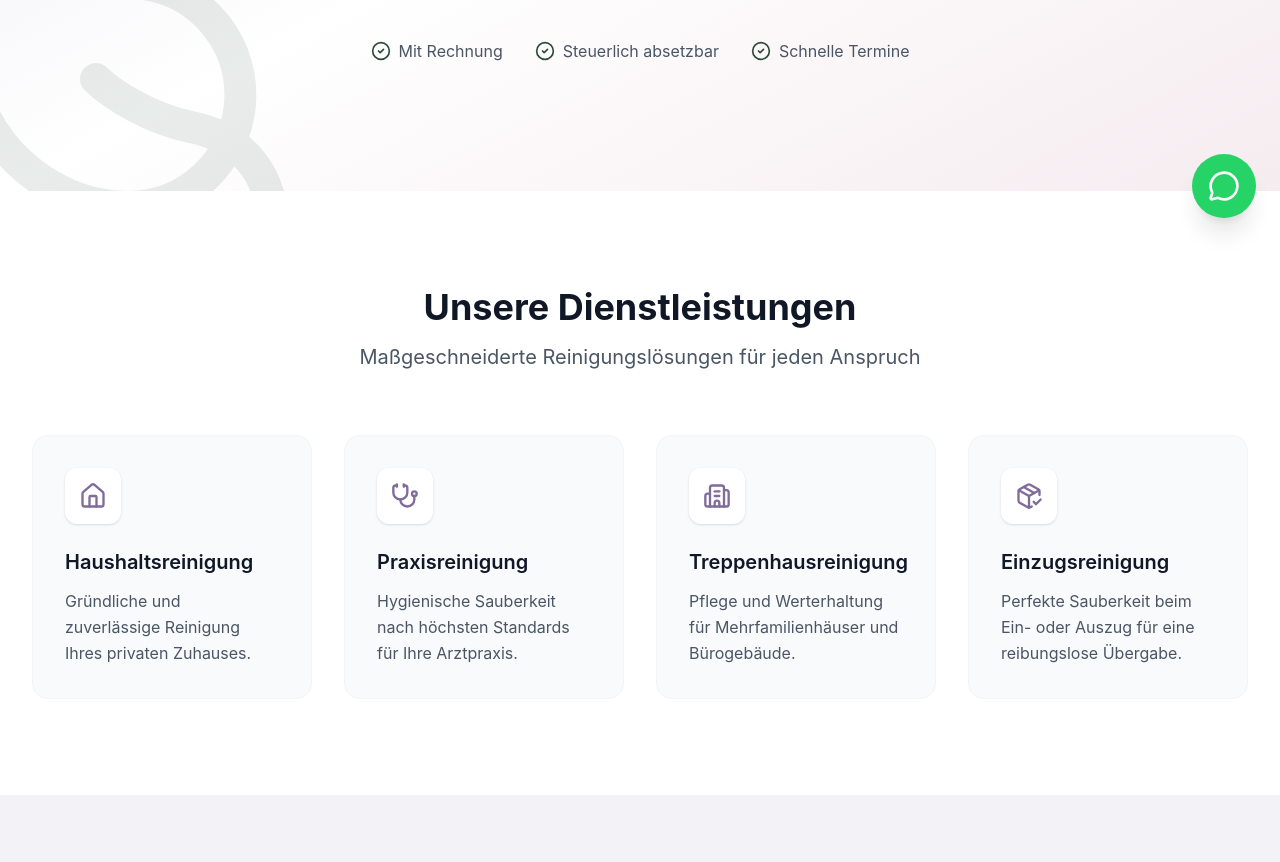
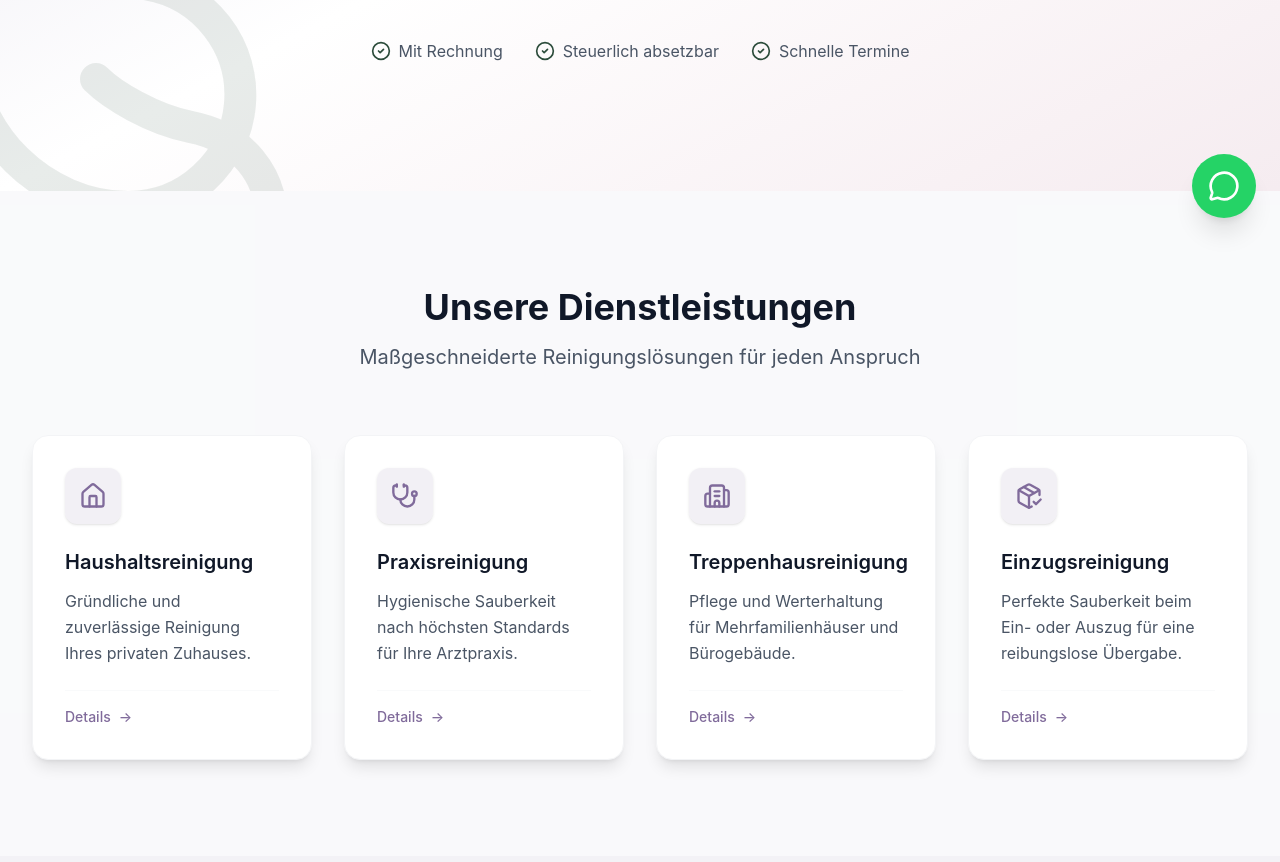
Before and after one commit to ecoezer/cleanhearts, a React (Vite) app: page / in a window 1280 px wide. Shown: the part 558-1420 px from the top of the page. Built offline with nearby package versions, Linux system fonts and the light colour scheme.

Commit message:
Add 3D tilt hover effect to Service cards

```diff
--- a/src/components/Services.tsx
+++ b/src/components/Services.tsx
@@ -1,3 +1,4 @@
+import { useRef, useState } from 'react';
 import { Home, Stethoscope, Building2, PackageCheck } from 'lucide-react';
 
 const services = [
@@ -23,9 +24,87 @@ const services = [
     },
 ];
 
+function TiltCard({ service }: { service: typeof services[0] }) {
+    const cardRef = useRef<HTMLDivElement>(null);
+    const [tilt, setTilt] = useState({ rotateX: 0, rotateY: 0, scale: 1 });
+    const [glow, setGlow] = useState({ x: 0, y: 0, opacity: 0 });
+    const [isHovered, setIsHovered] = useState(false);
+
+    const handleMouseMove = (e: React.MouseEvent<HTMLDivElement>) => {
+        if (!cardRef.current) return;
+        const rect = cardRef.current.getBoundingClientRect();
+        const x = e.clientX - rect.left;
+        const y = e.clientY - rect.top;
+
+        const centerX = rect.width / 2;
+        const centerY = rect.height / 2;
+
+        const percentX = (x - centerX) / centerX;
+        const percentY = -((y - centerY) / centerY);
+
+        setTilt({ rotateX: percentY * 10, rotateY: percentX * 10, scale: 1.05 });
+        setGlow({ x, y, opacity: 1 });
+    };
+
+    const handleMouseEnter = () => setIsHovered(true);
+
+    const handleMouseLeave = () => {
+        setIsHovered(false);
+        setTilt({ rotateX: 0, rotateY: 0, scale: 1 });
+        setGlow(prev => ({ ...prev, opacity: 0 }));
+    };
+
+    return (
+        <div
+            ref={cardRef}
+            onMouseMove={handleMouseMove}
+            onMouseEnter={handleMouseEnter}
+            onMouseLeave={handleMouseLeave}
+            style={{
+                transform: `perspective(1000px) rotateX(${tilt.rotateX}deg) rotateY(${tilt.rotateY}deg) scale3d(${tilt.scale}, ${tilt.scale}, ${tilt.scale})`,
+                transition: isHovered ? 'none' : 'transform 0.5s ease-out',
+                transformStyle: 'preserve-3d'
+            }}
+            className="group relative bg-white rounded-2xl shadow-lg border border-gray-100 cursor-pointer z-10 hover:z-20"
+        >
+            {/* Dynamic Glow Background */}
+            <div
+                className="absolute inset-0 rounded-2xl pointer-events-none"
+                style={{
+                    opacity: glow.opacity,
+                    backgroundImage: `radial-gradient(circle at ${glow.x}px ${glow.y}px, rgba(128, 107, 155, 0.15), transparent 50%)`,
+                    transition: isHovered ? 'none' : 'opacity 0.5s ease-out'
+                }}
+            />
+
+            {/* Pop-out Content */}
+            <div
+                className="relative z-10 p-8 h-full flex flex-col"
+                style={{
+                    transform: isHovered ? 'translateZ(40px)' : 'translateZ(0px)',
+                    transition: isHovered ? 'transform 0.1s ease-out' : 'transform 0.5s ease-out'
+                }}
+            >
+                <div className="w-14 h-14 bg-primary/10 rounded-xl shadow-sm flex items-center justify-center mb-6 text-primary group-hover:bg-primary group-hover:text-white transition-colors duration-300">
+                    <service.icon className="w-7 h-7" />
+                </div>
+                <h3 className="text-xl font-semibold text-gray-900 mb-3">{service.title}</h3>
+                <p className="text-gray-600 leading-relaxed flex-grow">
+                    {service.description}
+                </p>
+                <div className="mt-6 pt-4 border-t border-gray-50">
+                    <span className="text-primary font-medium text-sm flex items-center gap-2 group-hover:gap-3 transition-all duration-300">
+                        Details <span aria-hidden="true">&rarr;</span>
+                    </span>
+                </div>
+            </div>
+        </div>
+    );
+}
+
 export default function Services() {
     return (
-        <section id="services" className="py-24 bg-white">
+        <section id="services" className="py-24 bg-gray-50/50">
             <div className="max-w-7xl mx-auto px-4 sm:px-6 lg:px-8">
                 <div className="text-center mb-16">
                     <h2 className="text-3xl md:text-4xl font-bold text-gray-900 mb-4">Unsere Dienstleistungen</h2>
@@ -34,20 +113,9 @@ export default function Services() {
                     </p>
                 </div>
 
-                <div className="grid grid-cols-1 md:grid-cols-2 lg:grid-cols-4 gap-8">
+                <div className="grid grid-cols-1 md:grid-cols-2 lg:grid-cols-4 gap-8 perspective-1000">
                     {services.map((service, index) => (
-                        <div
-                            key={index}
-                            className="bg-gray-50 rounded-2xl p-8 hover:bg-primary/5 transition-colors border border-gray-100 hover:border-primary/20 group"
-                        >
-                            <div className="w-14 h-14 bg-white rounded-xl shadow-sm flex items-center justify-center mb-6 text-primary group-hover:scale-110 transition-transform">
-                                <service.icon className="w-7 h-7" />
-                            </div>
-                            <h3 className="text-xl font-semibold text-gray-900 mb-3">{service.title}</h3>
-                            <p className="text-gray-600 leading-relaxed">
-                                {service.description}
-                            </p>
-                        </div>
+                        <TiltCard key={index} service={service} />
                     ))}
                 </div>
             </div>
```
